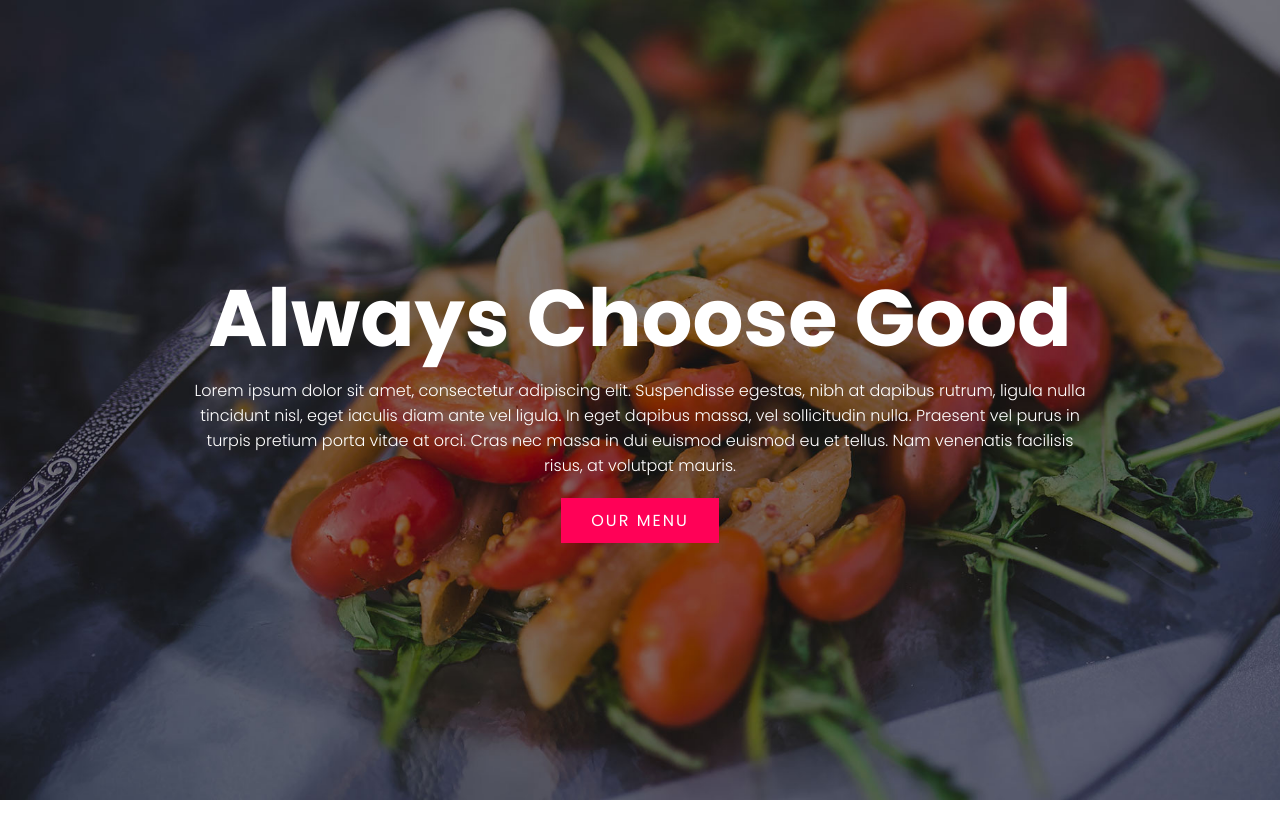
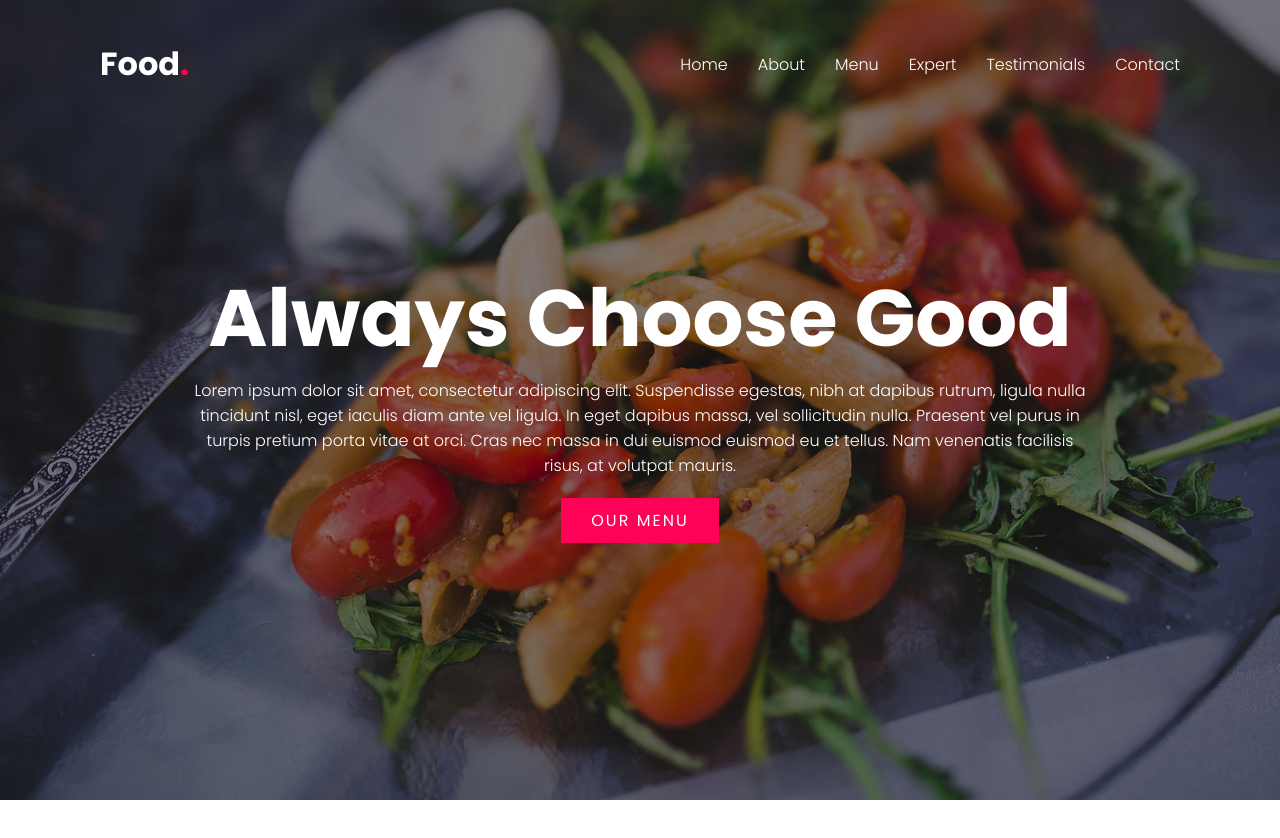
Before and after one commit to maiyq1/Practica_1, a plain HTML site: page index.html in a window 1280 px wide. Before the commit the page ends 800 px from the top, so only its background shows below. Drawn offline with Linux system fonts and the light colour scheme.

Commit message:
Header
HTML y CSS del header

```diff
--- a/css/style.css
+++ b/css/style.css
@@ -12,7 +12,10 @@ p
     font-weight: 300;
     color: #111;
 }
-
+body
+{
+    min-height: 1000px;
+}
 .banner
 {
     position: relative;
@@ -61,3 +64,46 @@ p
 {
     letter-spacing: 6px;
 }
+
+/* Header */
+header
+{
+    position: fixed;
+    top: 0;
+    left: 0;
+    width: 100%;
+    padding: 40px 100px;
+    z-index: 10000;
+    display: flex;
+    justify-content: space-between;
+    align-items: center;
+    transition: 0.5s;
+}
+
+header .logo
+{
+    color: #fff;
+    text-decoration: none;
+    font-weight: 700;
+    font-size: 2em;
+}
+header .logo span
+{
+    color: #ff0157;
+}
+header .navigation
+{
+    position: relative;
+    display: flex;
+}
+header .navigation li
+{
+    list-style: none;
+    margin-left: 30px;
+}
+header .navigation li a
+{
+    text-decoration: none;
+    color: #fff;
+    font-weight: 300;
+}
--- a/index.html
+++ b/index.html
@@ -7,6 +7,17 @@
     <link rel="stylesheet" href="css/style.css">
 </head>
 <body>
+    <header>
+        <a href="#" class="logo">Food<span>.</span></a>
+        <ul class="navigation">
+            <li><a href="#banner">Home</a></li>
+            <li><a href="#about">About</a></li>
+            <li><a href="#menu">Menu</a></li>
+            <li><a href="#expert">Expert</a></li>
+            <li><a href="#testimonials">Testimonials</a></li>
+            <li><a href="#contact">Contact</a></li>
+        </ul>
+    </header>
     <section class="banner" id="banner">
         <div class="content">
             <h2>Always Choose Good</h2>
```
